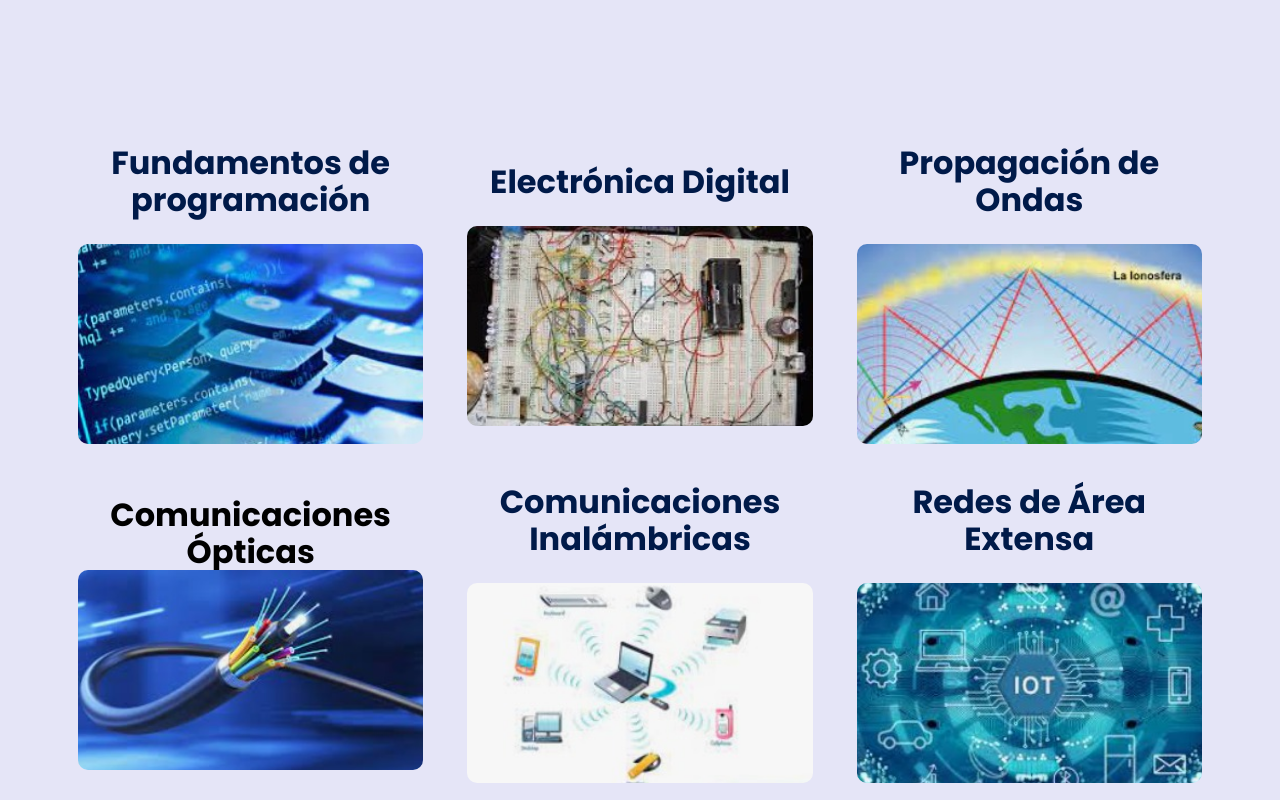
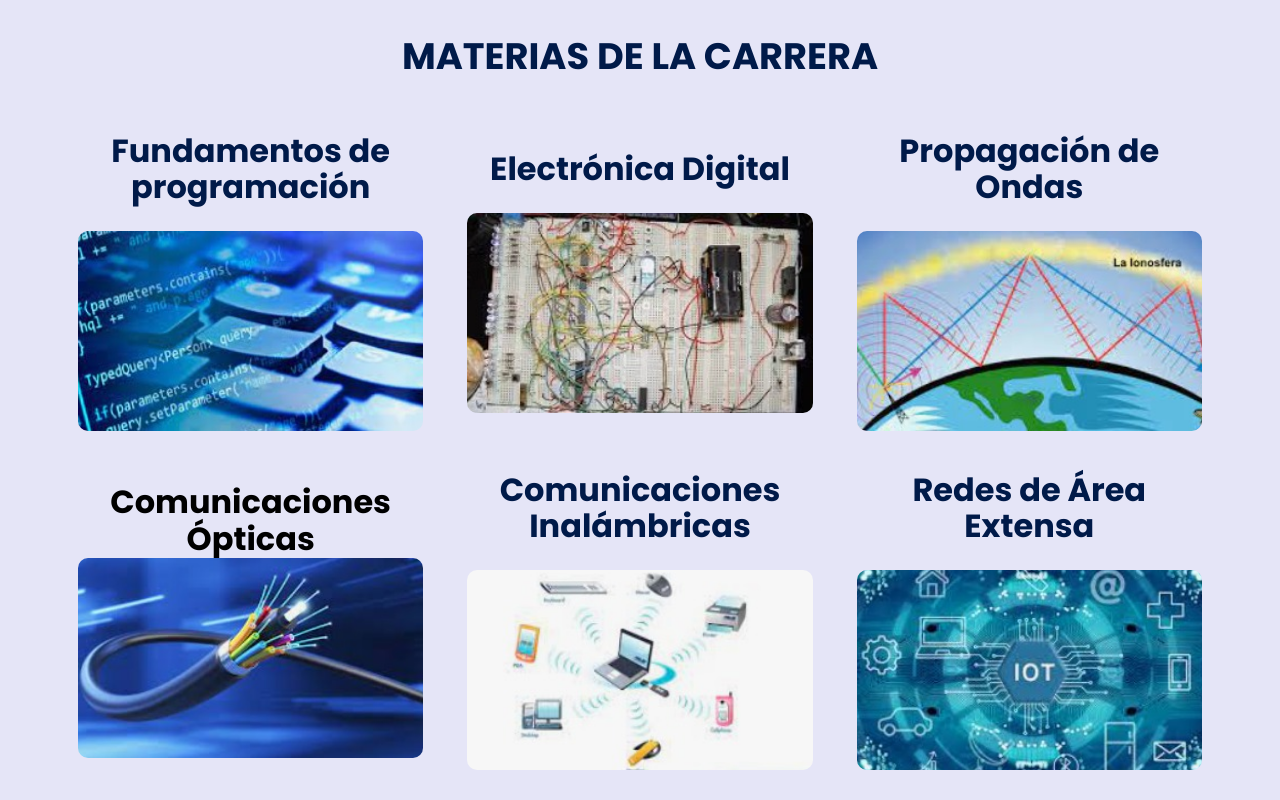
Before and after one commit to alanjosue1998/Anahi, a plain HTML site: page index.html in a window 1280 px wide. Shown: the part 2040-2840 px from the top of the page. Drawn offline with Linux system fonts and the light colour scheme.

Commit message:
Added media images

```diff
--- a/css/estilos.css
+++ b/css/estilos.css
@@ -676,30 +676,29 @@ body {
     }
 }
 
-.columm {
+.column {
     width: 30%; /* Inicialmente, muestra 3 elementos en una fila */
     margin: 10px;
     text-align: center;
   }
 
   @media (max-width: 768px) {
-    .columm {
+    .column {
         width: 45%;
     }
 }
 
 @media (max-width: 480px) {
-    .columm {
+    .column {
         width: 100%;
     }
 }
 
 .font {
-background: #E5E5F7;
-
+    background: #E5E5F7;
 }
 
-.columm img {
+.column img {
     width: 100%;
     height: 200px;
     object-fit: cover;
@@ -710,4 +709,12 @@ background: #E5E5F7;
     display: flex;
     flex-wrap: wrap;
     justify-content: space-around;
+		padding-top: 45px;
 }
+
+.title {
+    text-align: center;
+    color: var(--color-title);
+    text-transform: uppercase;
+		font-size: 2.3rem;
+}
--- a/index.html
+++ b/index.html
@@ -12,8 +12,8 @@
   <meta name="theme-color" content="#2091F9" />
   <meta name="title" content="Ingenieria en Telecomunicaciones." />
 </head>
+
 <body>
-
 
   <!-- Contador de visitas -->
   <!--<a href="https://websmultimedia.com/contador-de-visitas-gratis" title="Contador De Visitas Gratis">
@@ -28,7 +28,6 @@ async></script><noscript><a href="https://www.contadorvisitasgratis.com"
   title="contador de visitas"><img
   src="https://counter6.optistats.ovh/private/contadorvisitasgratis.php?c=hbe9ya6duptn1r7bel7kybzzqanejbhr" border="0"
   title="contador de visitas" alt="contador de visitas"></a></noscript>-->
-
 
   <a href="https://www.contadorvisitasgratis.com" title="contador visitas blog"><img
       src="https://counter6.optistats.ovh/private/contadorvisitasgratis.php?c=dkdmkdc6wgmq75f2m8sbd9hrn81w9wq9"
@@ -46,7 +45,6 @@ async></script><noscript><a href="https://www.contadorvisitasgratis.com"
   </header>
 
   <main>
-
 
     <section class="knowledge">
       <div class="knowledge__container container">
@@ -70,7 +68,6 @@ async></script><noscript><a href="https://www.contadorvisitasgratis.com"
 
     <section class="testimony">
       <div class="testimony__container container">
-
         <section class="testimony__body testimony__body--show" data-id="1">
           <div class="testimony__texts">
             <h2 class="subtitle">
@@ -92,28 +89,29 @@ async></script><noscript><a href="https://www.contadorvisitasgratis.com"
     </section>
 
     <section class="font">
+      <h1 class="title">Materias de la carrera</h1>
       <div class="wrapper knowledge__container container containerClass">
-        <div class="columm">
+        <div class="column">
           <h2 class="subtitle">Fundamentos de programación </h2>
-          <img src="./images/ie/first.jpeg"/>
+          <img src="./images/ie/first.jpeg" />
         </div>
-        <div class="columm">
+        <div class="column">
           <h2 class="subtitle">Electrónica Digital</h2>
           <img src="./images/ie/second.jpeg" />
         </div>
-        <div class="columm">
+        <div class="column">
           <h1 class="subtitle">Propagación de Ondas</h1>
-          <img src="./images/ie/tree.jpeg"  />
+          <img src="./images/ie/tree.jpeg" />
         </div>
-        <div class="columm">
+        <div class="column">
           <h1>Comunicaciones Ópticas</h1>
-          <img src="./images/ie/four.jpeg"  />
+          <img src="./images/ie/four.jpeg" />
         </div>
-        <div class="columm">
+        <div class="column">
           <h2 class="subtitle">Comunicaciones Inalámbricas</h2>
-          <img src="./images/ie/five.jpeg"  />
+          <img src="./images/ie/five.jpeg" />
         </div>
-        <div class="columm">
+        <div class="column">
           <h2 class="subtitle">Redes de Área Extensa</h2>
           <img src="./images/ie/six.jpeg" />
         </div>
@@ -127,10 +125,10 @@ async></script><noscript><a href="https://www.contadorvisitasgratis.com"
     <!-- Fin Contador de visitas -->
 
 </body>
+
 </html>
 </main>
 <footer class="footer">
-
 
   <section class="footer__copy container">
     <div class="footer__social">
@@ -138,7 +136,6 @@ async></script><noscript><a href="https://www.contadorvisitasgratis.com"
       <a href="#" class="footer__icons"><img src="./images/twitter.svg" class="footer__img" /></a>
       <a href="#" class="footer__icons"><img src="./images/youtube.svg" class="footer__img" /></a>
     </div>
-
 
     <h3 class="footer__copyright">
       Derechos reservados &copy; Anahi Tobar
@@ -150,5 +147,4 @@ async></script><noscript><a href="https://www.contadorvisitasgratis.com"
 <script src="./js/questions.js"></script>
 <script src="./js/menu.js"></script>
 </body>
-
 </html>
```
